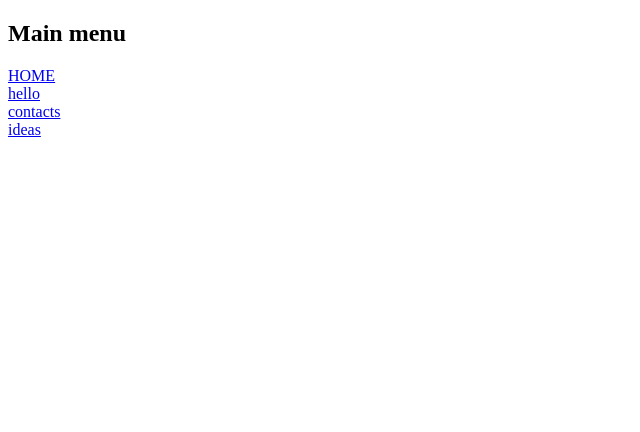
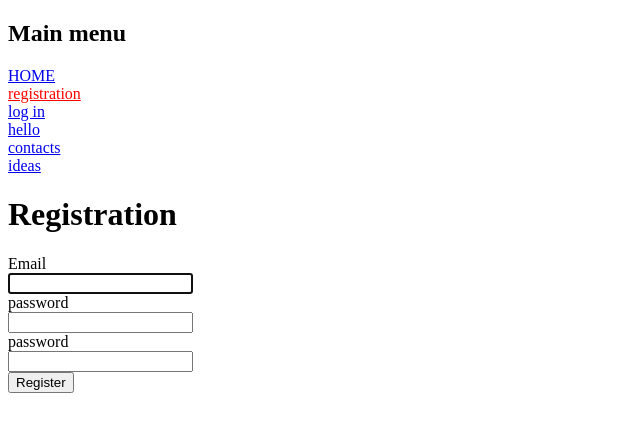
Before and after one commit to krasno86/react_ideaboard, a React (Create React App) app: page /registration in a window 1280 px wide. Shown: the top 432 px of the page, without its empty margins (0-640 px from the left). Built offline with nearby package versions, Linux system fonts and the light colour scheme.

Commit message:
add login with jwt

```diff
--- a/src/App.js
+++ b/src/App.js
@@ -2,17 +2,21 @@ import React, { Component } from 'react'
 import './style.css'
 import Hello from './Hello'
 import ContactsList from './ContactsList'
+import Registration from './Registration'
+import Login from './Login'
 import IdeasContainer from './IdeasContainer'
-import { HashRouter, Route, Link, NavLink } from 'react-router-dom'
+import { BrowserRouter, Route, NavLink } from 'react-router-dom'
 
 class App extends Component {
     render() {
         return (
-            <HashRouter>
+            <BrowserRouter>
                 <div>
                     <div>
                         <h2>Main menu</h2>
                         <div><NavLink activeStyle = {{color: 'red'}} to='/home'>HOME</NavLink></div>
+                        <div><NavLink activeStyle = {{color: 'red'}} to='/registration'>registration</NavLink></div>
+                        <div><NavLink activeStyle = {{color: 'red'}} to='/login'>log in</NavLink></div>
                         <div><NavLink activeStyle = {{color: 'red'}} to='/hello'>hello</NavLink></div>
                         <div><NavLink activeStyle = {{color: 'red'}} to='/contacts'>contacts</NavLink></div>
                         <div><NavLink activeStyle = {{color: 'red'}} to='/ideas'>ideas</NavLink></div>
@@ -21,11 +25,12 @@ class App extends Component {
                         <Route path = '/hello' component = {Hello}/>
                         <Route path = '/contacts' component = {ContactsList}/>
                         <Route path = '/ideas' component = {IdeasContainer}/>
+                        <Route path = '/registration' component = {Registration}/>
+                        <Route path = '/login' component = {Login}/>
                         <Route path = '/#' component = {App}/>
-                        {/*<IdeasContainer />*/}
                     </div>
                 </div>
-            </HashRouter>
+            </BrowserRouter>
         );
     }
 }
--- /dev/null
+++ b/src/Login.js
@@ -0,0 +1,73 @@
+import React, { Component } from 'react'
+import axios from 'axios'
+// import { Redirect } from 'react-router-dom'
+
+axios.defaults.headers.common['Content-Type'] = 'application/json';
+axios.interceptors.request.use(function (config) {
+    const authHeaders = window.localStorage.getItem('jwt')
+    if(authHeaders) {
+        config.headers[config.method] = {
+            'Authorization': `Bearer ${authHeaders}`
+        }
+    }
+    return config;
+}, function (error) {
+    return Promise.reject(error)
+});
+
+class Login extends Component {
+
+    state = {
+        // toIdeas: false,
+        notification: ''
+    }
+
+    render() {
+        // if (this.state.toIdeas) return <Redirect to='/ideas' />
+        return (
+            <div>
+                <h1>Login</h1>
+                <div className="email_input">
+                    <label htmlFor="user_email">Email</label><br/>
+                    <input autoFocus type="email" name="user[email]" id="user_email" />
+                </div>
+                <div className="password">
+                    <label htmlFor="user_password">password</label><br/>
+                    <input type="password" name="user[password]" id="user_password" />
+                </div>
+                <button className="login"
+                        onClick={this.login} >
+                    Log in
+                </button>
+                <span className="notification">
+                  {this.state.notification}
+                </span><br/>
+            </div>
+        );
+    }
+
+    login = () => {
+        // this.setState({toDashboard: true})
+        axios.post(
+            'http://localhost:3001/session_controller/authenticate',
+            {
+                email: document.getElementById('user_email').value,
+                password: document.getElementById('user_password').value
+            }
+        )
+            .then(response => {
+                localStorage.setItem('jwt', response.data.auth_token)
+            })
+            .then(() => this.props.history.push('/ideas'))
+            // .then(() => this.setState(() => ({
+            //     toIdeas: true
+            // })))
+            .catch(error => console.log(error))
+    }
+
+    resetNotification = () => {
+        this.setState({notification: ''})
+    }
+}
+
+export default Login
--- /dev/null
+++ b/src/Registration.js
@@ -0,0 +1,68 @@
+import React, { Component } from 'react'
+import axios from 'axios'
+// import { Redirect } from 'react-router-dom'
+
+class Registration extends Component {
+
+    state = {
+        // toIdeas: false,
+        notification: ''
+    }
+
+    render() {
+        // if (this.state.toIdeas) return <Redirect to='/ideas' />
+        return (
+            <div>
+                <h1>Registration</h1>
+                <div className="email_input">
+                    <label htmlFor="user_email">Email</label><br/>
+                    <input autoFocus type="email" name="user[email]" id="user_email" />
+                </div>
+                <div className="password">
+                    <label htmlFor="user_password">password</label><br/>
+                    <input type="password" name="user[password]" id="user_password" />
+                </div>
+                <div className="password_confirmation">
+                    <label htmlFor="user_password_confirmation">password</label><br/>
+                    <input type="password" name="user[password_confirmation]" id="user_password_confirmation" />
+                </div>
+                <button className="register"
+                        onClick={this.register} >
+                    Register
+                </button>
+                <span className="notification">
+                  {this.state.notification}
+                </span><br/>
+
+            </div>
+        );
+    }
+
+    register = () => {
+        axios.post(
+            // 'http://localhost:3001/auth',
+            'http://localhost:3001/signup',
+            {
+                email: document.getElementById('user_email').value,
+                password: document.getElementById('user_password').value,
+                password_confirmation: document.getElementById('user_password_confirmation').value
+            }
+        )
+            .then(response => {
+                localStorage.setItem('jwt', response.data.auth_token)
+                })
+
+            .then(() => this.props.history.push('/ideas'))
+            // .then(() => this.setState(() => ({
+            //     toIdeas: true
+            // })))
+            .catch(error => console.log(error))
+    }
+
+    resetNotification = () => {
+        this.setState({notification: ''})
+    }
+
+}
+
+export default Registration
```
